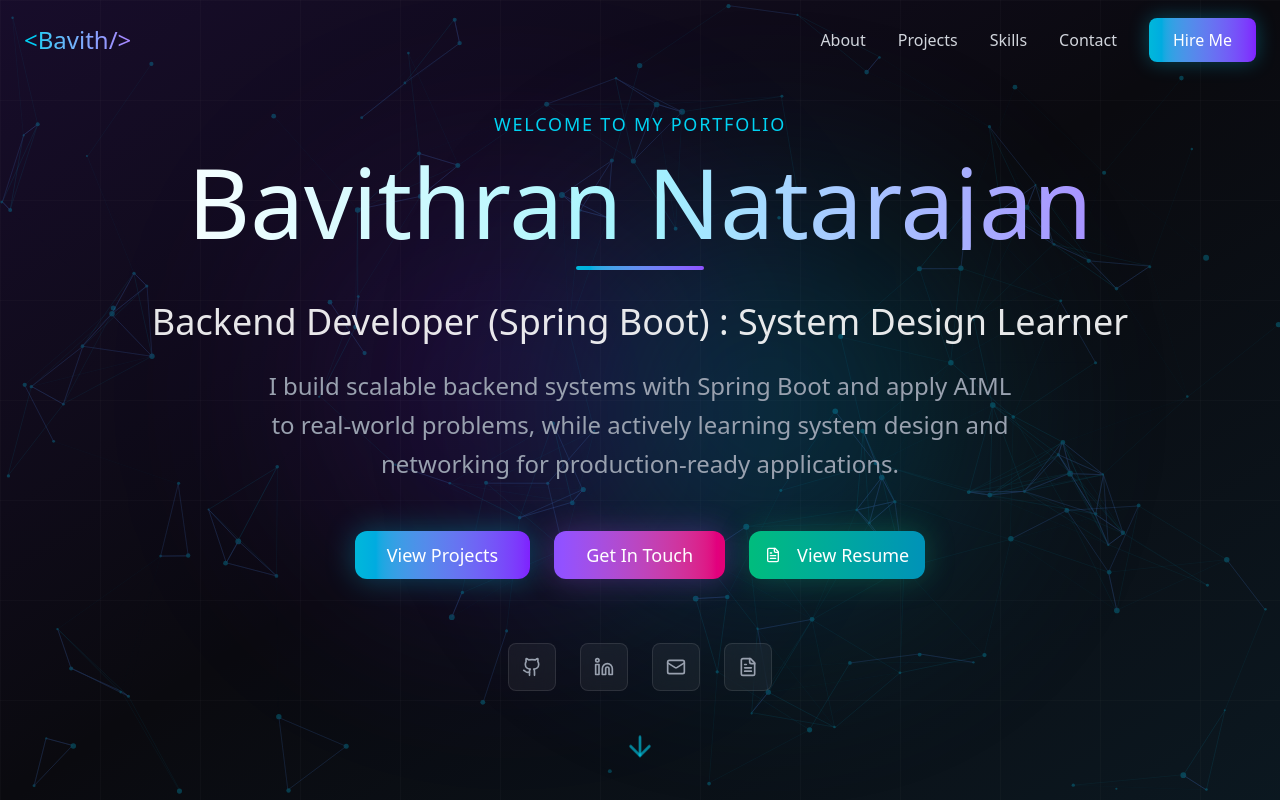
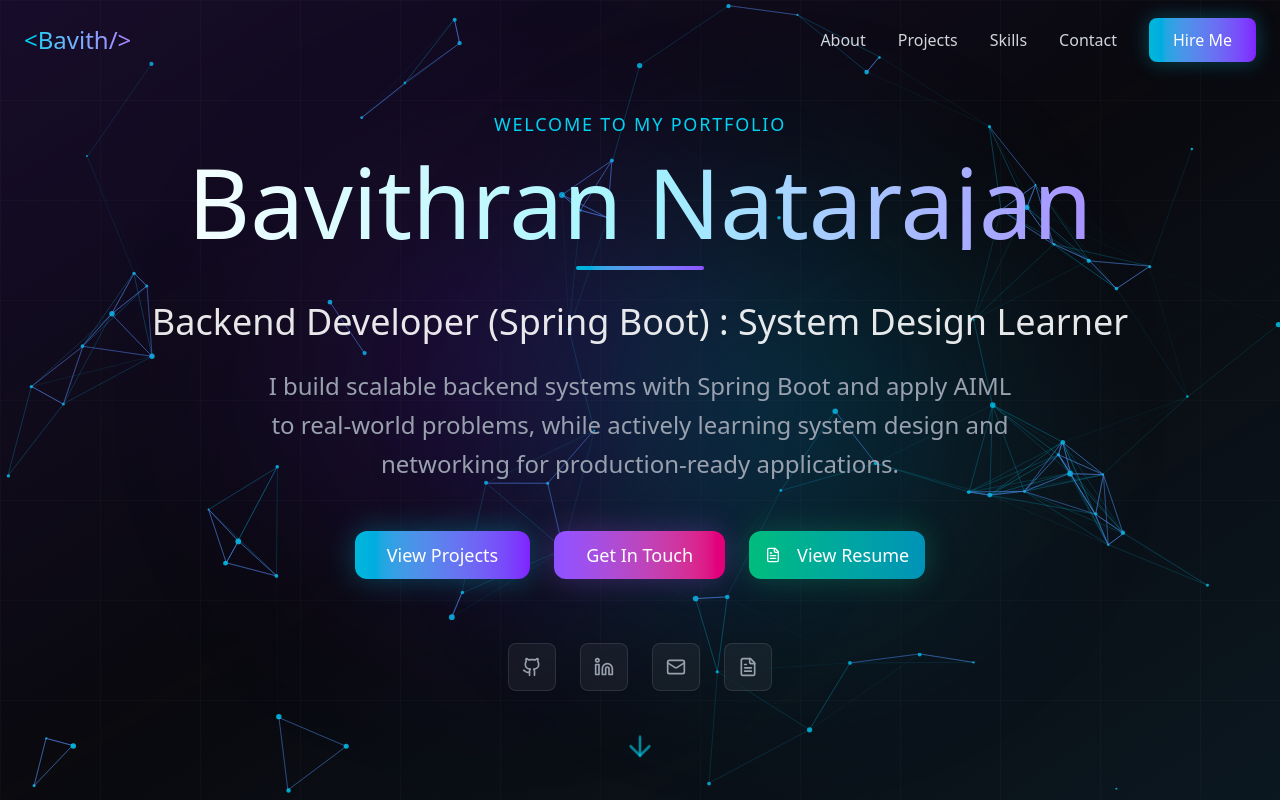
Before and after one commit to Bavithran100/PORTFOLIO0.1, a React (Vite) app: page / in a window 1280 px wide. Shown: the top 800 px of the page. Built offline with nearby package versions, Linux system fonts and the light colour scheme.

Commit message:
Animations changes

```diff
--- a/src/app/components/About.jsx
+++ b/src/app/components/About.jsx
@@ -13,7 +13,7 @@ export function About() {
 
   return (
     <section id="about" className="py-32 bg-[#0a0a0f] relative">
-      <AnimatedBackground/>
+      {/* <AnimatedBackground/> */}
       <div className="absolute inset-0 bg-gradient-to-b from-transparent via-violet-900/5 to-transparent"></div>
 
       <div className="container mx-auto px-6 relative z-10">
--- a/src/app/components/AnimatedBackground.jsx
+++ b/src/app/components/AnimatedBackground.jsx
@@ -88,7 +88,7 @@ export function AnimatedBackground() {
     <canvas
       ref={canvasRef}
       className="fixed inset-0 w-full h-full pointer-events-none z-0"
-      style={{ opacity: 0.3 }}
+      style={{ opacity: 10 }}
     />
   );
 }
--- a/src/app/components/Contact.jsx
+++ b/src/app/components/Contact.jsx
@@ -66,7 +66,7 @@ export function Contact() {
 
   return (
     <section id="contact" className="py-32 bg-[#0a0a0f] relative">
-      <AnimatedBackground/>
+      {/* <AnimatedBackground/> */}
       <div className="absolute top-1/2 left-1/2 -translate-x-1/2 -translate-y-1/2 w-[1000px] h-[600px] bg-violet-600/10 rounded-full blur-[150px]"></div>
 
       <div className="container mx-auto px-6 relative z-10">
--- a/src/app/components/Hero.jsx
+++ b/src/app/components/Hero.jsx
@@ -1,5 +1,6 @@
 import { ArrowDown, Github, Linkedin, Mail, FileText } from "lucide-react";
 import { Button } from "./ui/button";
+import { AnimatedBackground } from "./AnimatedBackground";
 
 export function Hero() {
   const scrollToSection = (id) => {
@@ -11,6 +12,7 @@ export function Hero() {
 
   return (
     <section className="min-h-screen flex items-center justify-center relative bg-[#0a0a0f] overflow-hidden">
+      <AnimatedBackground/>
       <div className="absolute inset-0 bg-gradient-to-br from-violet-900/20 via-transparent to-cyan-900/20"></div>
       <div className="absolute inset-0 bg-[linear-gradient(rgba(255,255,255,.02)_1px,transparent_1px),linear-gradient(90deg,rgba(255,255,255,.02)_1px,transparent_1px)] bg-[size:100px_100px]"></div>
       <div className="absolute top-1/4 left-1/4 w-96 h-96 bg-violet-600/30 rounded-full blur-[120px] animate-pulse"></div>
--- a/src/app/components/Projects.jsx
+++ b/src/app/components/Projects.jsx
@@ -1,6 +1,7 @@
 import { ChevronLeft, ChevronRight, ExternalLink, Github } from "lucide-react";
 import { Button } from "./ui/button";
 import { useRef } from "react";
+import { AnimatedBackground } from "./AnimatedBackground";
 
 export function Projects() {
   const scrollContainerRef = useRef(null);
@@ -81,6 +82,7 @@ export function Projects() {
 
   return (
     <section id="projects" className="py-32 bg-[#0a0a0f] relative">
+      {/* <AnimatedBackground/> */}
       <div className="absolute top-1/2 left-1/2 -translate-x-1/2 -translate-y-1/2 w-[800px] h-[800px] bg-cyan-600/10 rounded-full blur-[150px]"></div>
 
       <div className="container mx-auto px-6 relative z-10">
--- a/src/app/components/Skills.jsx
+++ b/src/app/components/Skills.jsx
@@ -1,3 +1,5 @@
+import { AnimatedBackground } from "./AnimatedBackground";
+
 export function Skills() {
   const skills = [
     { name: "React / Nodejs", level: 95, category: "frontend" },
@@ -37,6 +39,7 @@ export function Skills() {
 
   return (
     <section id="skills" className="py-32 bg-[#0a0a0f] relative">
+      {/* <AnimatedBackground/> */}
       <div className="absolute inset-0 bg-gradient-to-b from-violet-900/5 via-transparent to-cyan-900/5"></div>
 
       <div className="container mx-auto px-6 relative z-10">
```
